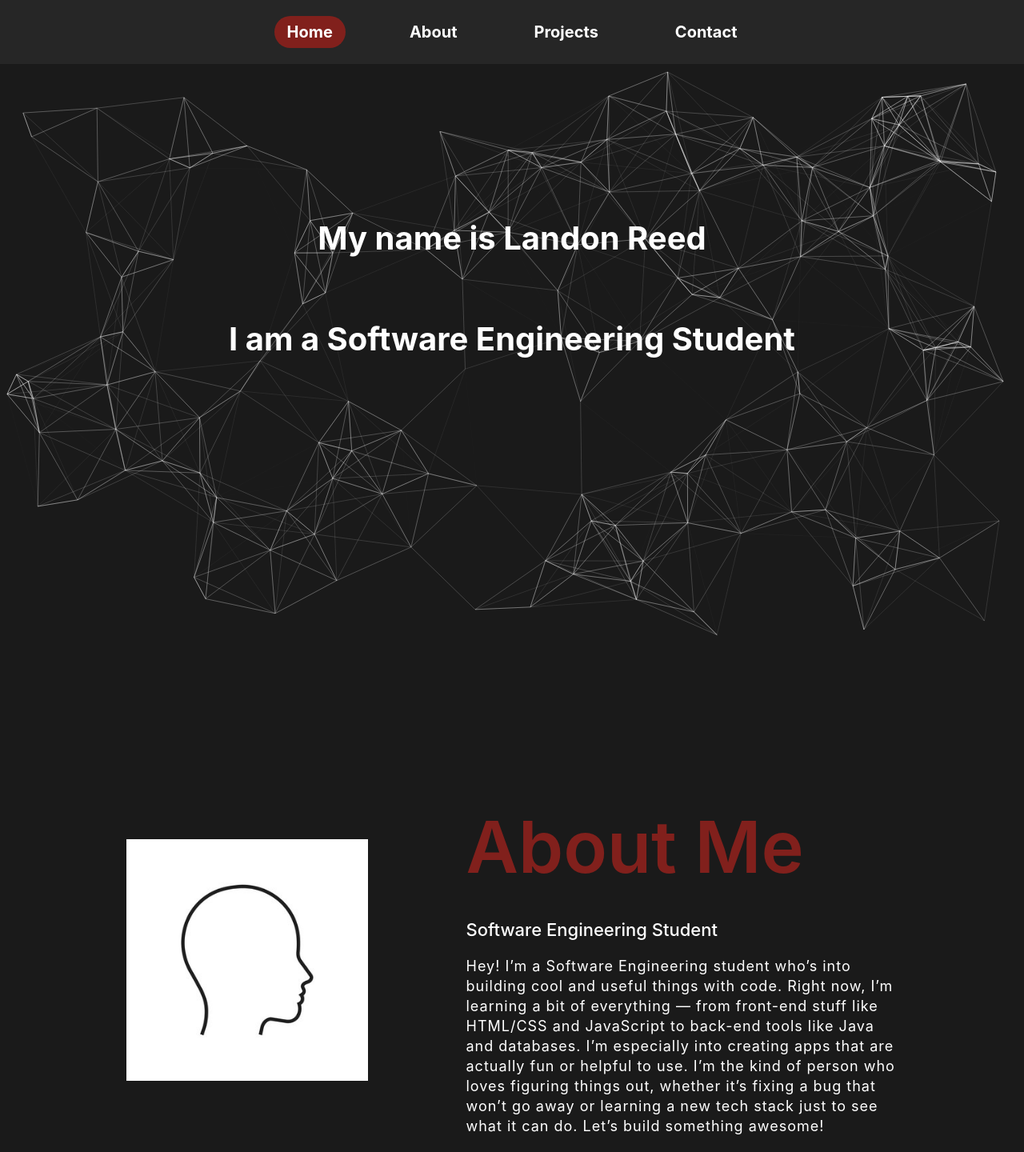
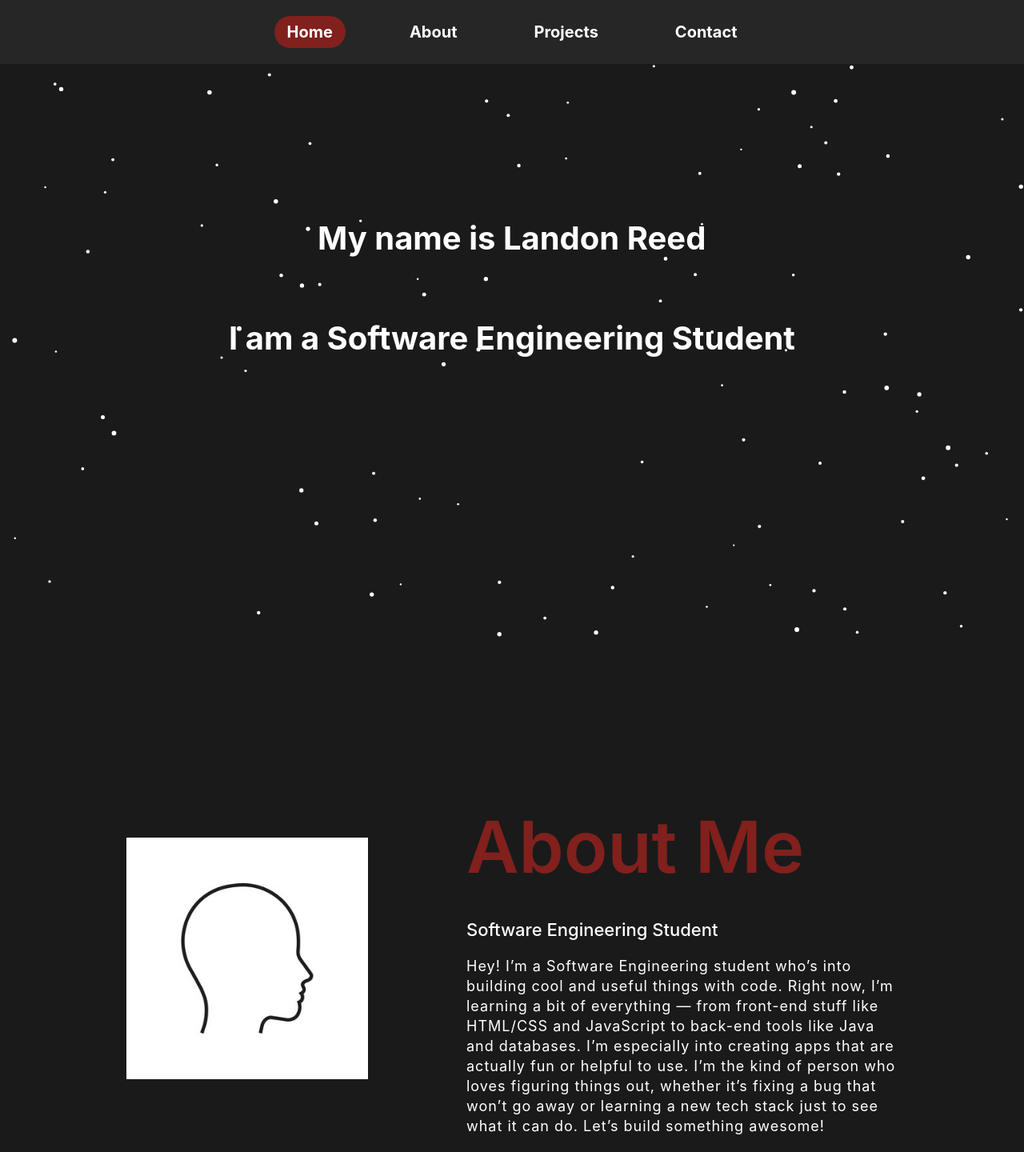
Before and after one commit to LReed03/portfolio, a React (Create React App) app: page / in a window 1280 px wide. Shown: the top 1440 px of the page at 80% size. Built offline with nearby package versions, Linux system fonts and the light colour scheme.

Commit message:
Fixed the particle problems

```diff
--- a/src/About.js
+++ b/src/About.js
@@ -6,7 +6,10 @@ function About(){
     return(
         <div className="about-container">
             <div className="about">
+                <Reveal direction="left">
                     <img src="profile.jpg" alt="Headshot" className="pic"></img>
+                </Reveal>
+                <Reveal direction="right">
                     <div className="text">
                         <h2>About Me</h2>
                         <h5>Software Engineering Student</h5>
@@ -20,6 +23,7 @@ function About(){
                             <a href="" className="resume">Resume</a>
                         </div>
                     </div>
+                </Reveal>
             </div>
         </div>
     )
--- a/src/App.css
+++ b/src/App.css
@@ -12,10 +12,12 @@ body{
   width: 100%;
   position: relative;
   overflow: hidden;
+
 }
 
 #tsparticles canvas{
   position: absolute;
   top: 0;
   height: 100vh;
+  pointer-events: none;
 }
--- a/src/App.js
+++ b/src/App.js
@@ -13,7 +13,7 @@ function App() {
     <div>
       <div id="Home"></div>
       <Navbar/>
-      <div className="home-head">
+      <div className="home-head" >
         <Home id="Home"/>
         <ParticlesComponent id = "tsparticles"/>
       </div>
--- a/src/ParticlesComponent.js
+++ b/src/ParticlesComponent.js
@@ -25,30 +25,17 @@ function ParticlesComponent(props){
         enable: false,
         zIndex: -1
             },
-        background: {
-            color: {
-
-        },
-      },
         fpsLimit: 120,
         interactivity: {
             events: {
-            onClick: {
-                enable: true,
-                mode: "repulse",
-            },
             onHover: {
                 enable: true,
                 mode: 'grab',
             },
             },
             modes: {
-            push: {
-                distance: 150,
-                duration: 15,
-            },
             grab: {
-                distance: 150,
+                distance: 200,
             },
             },
         },
@@ -58,8 +45,8 @@ function ParticlesComponent(props){
             },
             links: {
             color: "#FFFFFF",
-            distance: 150,
-            enable: true,
+            distance: 225,
+            enable: false,
             opacity: .4,
             width: 1,
             },
@@ -77,13 +64,13 @@ function ParticlesComponent(props){
             density: {
                 enable: true,
             },
-            value: 350,
+            value: 225,
             },
             opacity: {
             value: 1.0,
             },
             shape: {
-            type: "",
+            type: "circle",
             },
             size: {
             value: { min: 1, max: 3 },
--- a/src/Reveal.js
+++ b/src/Reveal.js
@@ -47,7 +47,7 @@ function Reveal({ children, width = "fit-content", direction = "left" }) {
   };
 
   return (
-    <div ref={ref} style={{ position: "relative", width, overflow: "hidden", paddingBottom: "10px"  }}>
+    <div ref={ref} style={{ position: "relative", width, overflow: "hidden", paddingBottom: "10px", isolation: "isolate", willChange: "transform, opacity" }}>
       <motion.div
         variants={textVariants}
         initial="hidden"
```
Lines whose indentation alone changed are shown as unchanged.
